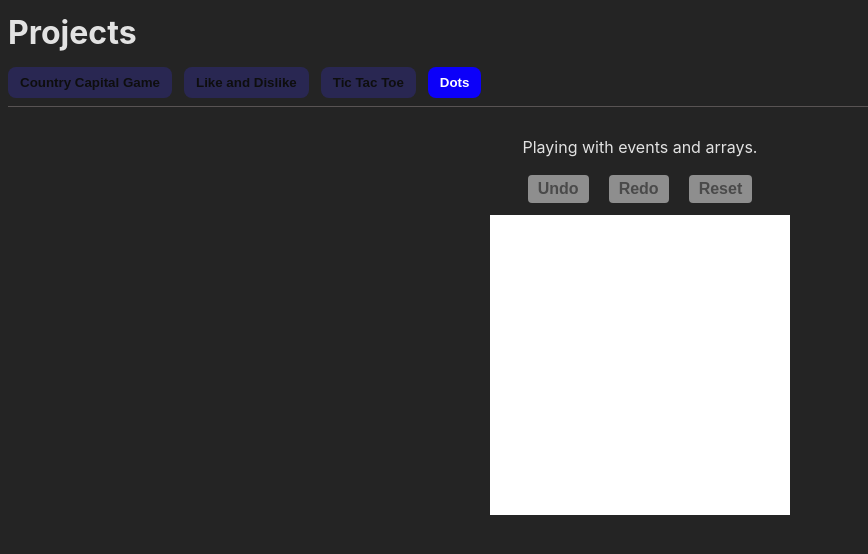
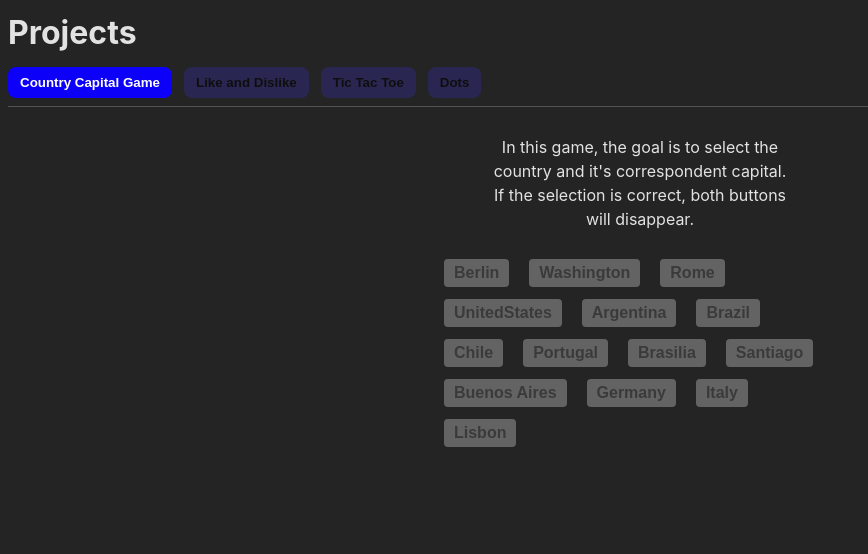
Before and after one commit to FredNeves95/React-Study-Projects, a React (Vite) app: page / in a window 1280 px wide. Shown: the top 554 px of the page, without its empty margins (0-868 px from the left). Built offline with nearby package versions, Linux system fonts and the light colour scheme.

Commit message:
correct initial app

```diff
--- a/src/App.jsx
+++ b/src/App.jsx
@@ -26,7 +26,9 @@ const COUNTRIES_AND_CAPITALS = {
 };
 
 function App() {
-  const [selectedProject, setSelectedProject] = useState("Dots");
+  const [selectedProject, setSelectedProject] = useState(
+    "Country Capital Game"
+  );
 
   useEffect(() => {
     document.title = selectedProject;
```
